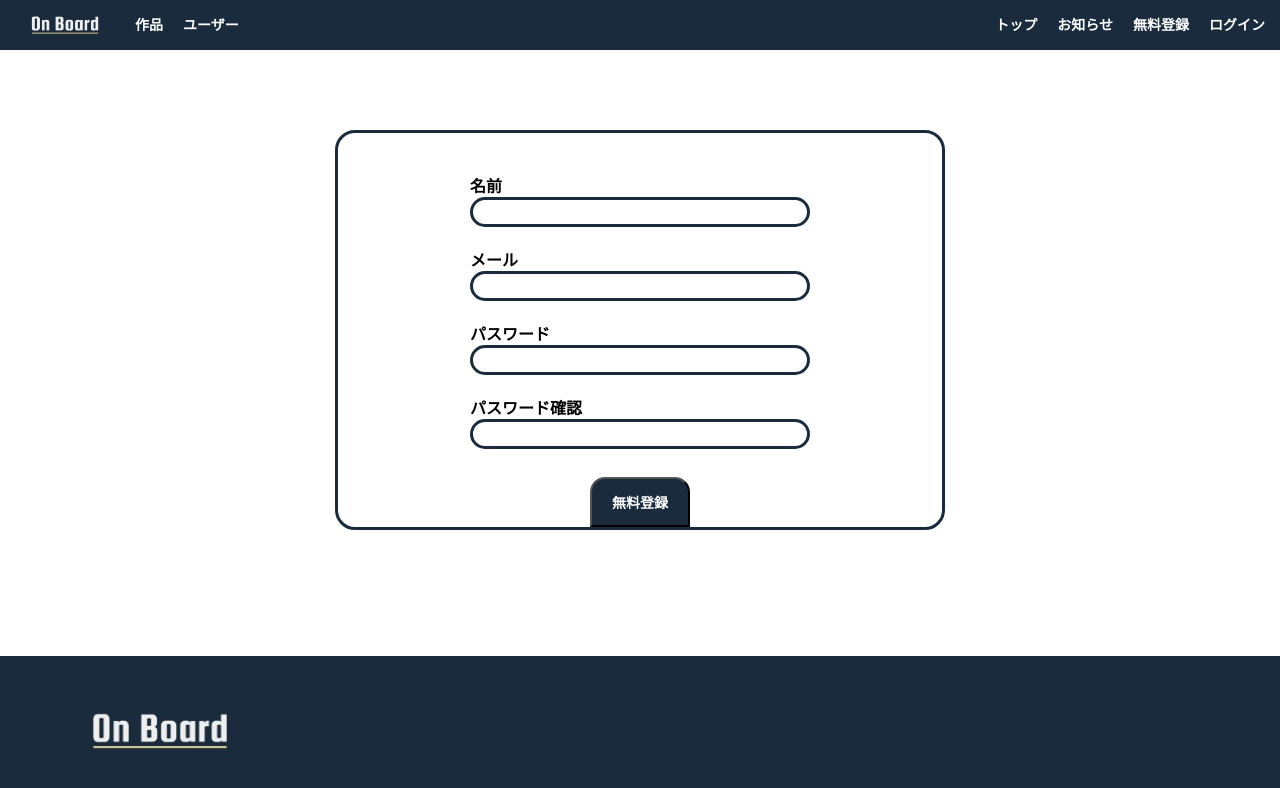
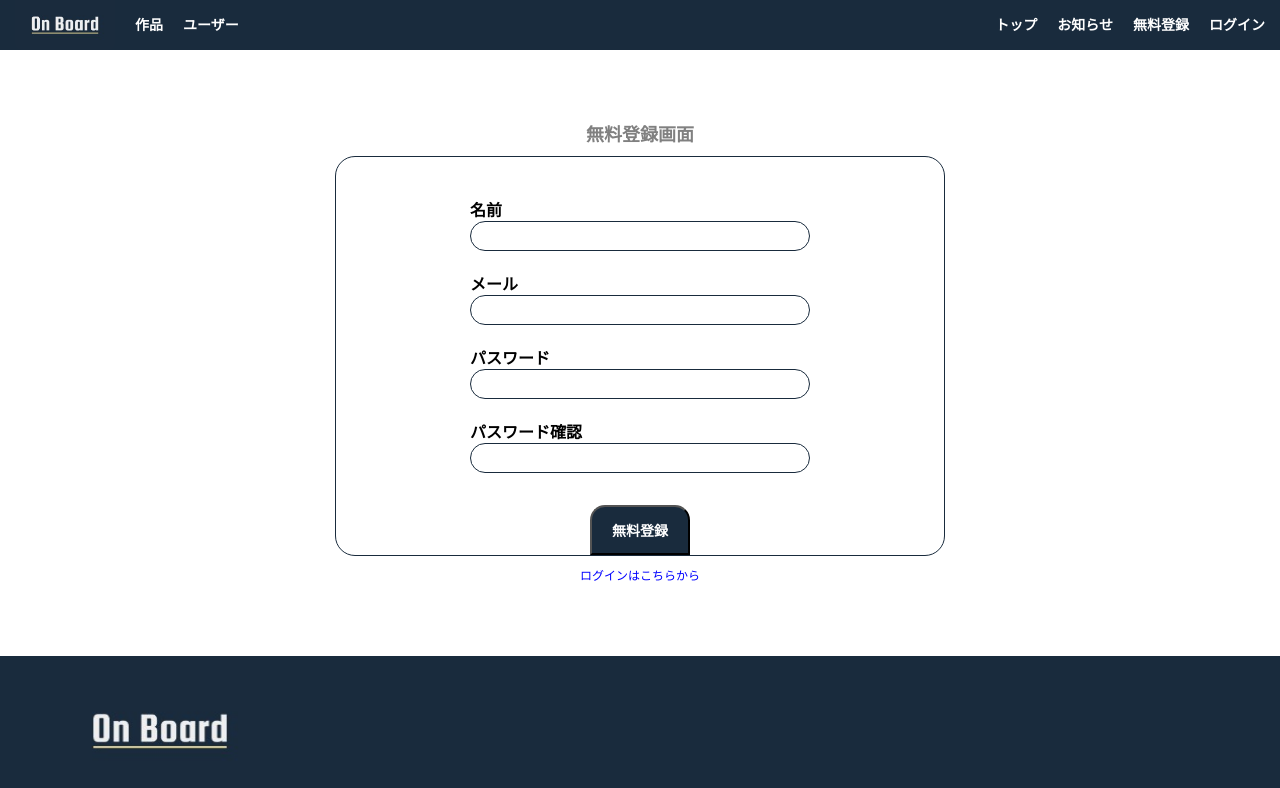
Before and after one commit to HAGARIHAYATO/On-Board, a Nuxt app in the folder client/: page /signup in a window 1280 px wide. Shown: the top 788 px of the page. Built offline with nearby package versions, Linux system fonts and the light colour scheme; no server answers.

Commit message:
fixed: layout

```diff
--- a/client/components/AssessModal.vue
+++ b/client/components/AssessModal.vue
@@ -11,7 +11,6 @@
         <p>
           機能の充実
           <select v-model="radarData['機能の充実度']">
-            <option value=null>-</option>
             <option value=0>0</option>
             <option value=1>1</option>
             <option value=2>2</option>
@@ -28,7 +27,6 @@
         <p>
           UI/UX
           <select v-model="radarData['UI/UX']">
-            <option value=null>-</option>
             <option value=0>0</option>
             <option value=1>1</option>
             <option value=2>2</option>
@@ -45,7 +43,6 @@
         <p>
           不都合な動作の少なさ
           <select v-model="radarData['不都合な動作の少なさ']">
-            <option value=null>-</option>
             <option value=0>0</option>
             <option value=1>1</option>
             <option value=2>2</option>
@@ -62,7 +59,6 @@
         <p>
           内容の斬新さ
           <select v-model="radarData['内容の斬新さ']">
-            <option value=null>-</option>
             <option value=0>0</option>
             <option value=1>1</option>
             <option value=2>2</option>
@@ -79,7 +75,6 @@
         <p>
           言語やFWのモダンさ
           <select v-model="radarData['言語やFWのモダンさ']">
-            <option value=null>-</option>
             <option value=0>0</option>
             <option value=1>1</option>
             <option value=2>2</option>
--- a/client/layouts/default.vue
+++ b/client/layouts/default.vue
@@ -76,7 +76,11 @@ export default {
       this.isLoading = !this.isLoading;
     },
     drawModal: function() {
-      this.openModal = !this.openModal;
+      if (window.parent.screen.width > 767) {
+        this.$router.push("/")
+      } else {
+        this.openModal = !this.openModal;
+      }
     },
     showConfirm: function() {
       this.confirmModal = true;
--- a/client/pages/config.vue
+++ b/client/pages/config.vue
@@ -2,6 +2,7 @@
   <div class="config-container">
     <Loading v-if="isLoading" />
     <Validation :messages="errors"/>
+    <h2 class="page-title">ご登録情報変更</h2>
     <div class="form-wrapper">
       <form @submit.prevent="submit">
         <div v-if="generalWindow" class="general__form">
@@ -288,7 +289,7 @@ textarea,
 .form-wrapper {
   box-shadow: 0 0 5px grey;
   background-color: white;
-  border: solid 3px $bg-main;
+  border: solid 1px $bg-main;
   border-radius: 5px;
   min-height: 600px;
   padding-bottom: 50px;
@@ -370,7 +371,7 @@ textarea,
     & input[type="text"],
     input[type="email"] {
       outline: 0;
-      border: solid 3px $bg-main;
+      border: solid 1px $bg-main;
       border-radius: 20px;
       padding: 0 20px;
       font-size: 18px;
@@ -383,7 +384,7 @@ textarea,
       height: 70px;
     }
     & .file {
-      border: solid 3px $bg-main;
+      border: solid 1px $bg-main;
       outline: 0;
       border-radius: 5px;
       padding: 10px;
@@ -421,7 +422,7 @@ textarea,
       outline: 0;
       width: 300px;
       min-height: 100px;
-      border: solid 3px $bg-main;
+      border: solid 1px $bg-main;
       border-radius: 5px;
       padding: 20px;
       font-weight: bold;
@@ -478,7 +479,7 @@ textarea,
     & input {
       margin: 0;
       outline: 0;
-      border: solid 3px $bg-main;
+      border: solid 1px $bg-main;
       border-radius: 20px;
       padding: 0 20px;
       font-size: 18px;
@@ -501,6 +502,11 @@ textarea,
   line-height: 30px;
   font-weight: bold;
 }
+.page-title {
+  text-align: center;
+  font-size: 18px;
+  color: grey;
+}
 @media screen and (max-width: $PhoneSize) {
   .form-wrapper {
     width: 98%;
--- a/client/pages/login.vue
+++ b/client/pages/login.vue
@@ -1,5 +1,6 @@
 <template>
   <div class="login-container">
+  <h2 class="page-title">ログイン画面</h2>
   <Validation :messages="errors"/>
     <div class="login-form-wrapper">
       <form @submit.prevent="submit">
@@ -18,6 +19,7 @@
         </p>
       </form>
     </div>
+    <p class="navigate__signup"><nuxt-link to="/signup">ご登録はこちらから</nuxt-link></p>
   </div>
 </template>
 <script>
@@ -67,7 +69,7 @@ export default {
 @import "assets/scss/app";
 .login-form-wrapper {
   background-color: white;
-  border: solid 3px $bg-main;
+  border: solid 1px $bg-main;
   border-radius: 20px;
   height: 300px;
   width: 610px;
@@ -114,7 +116,7 @@ export default {
     & input {
       margin: 0;
       outline: 0;
-      border: solid 3px $bg-main;
+      border: solid 1px $bg-main;
       border-radius: 20px;
       padding: 0 20px;
       font-size: 18px;
@@ -123,6 +125,19 @@ export default {
       font-weight: bold;
     }
   }
+}
+.navigate__signup {
+  text-align: center;
+  & a {
+    font-size: 12px;
+    text-decoration: none;
+    color: blue;
+  }
+}
+.page-title {
+  text-align: center;
+  font-size: 18px;
+  color: grey;
 }
 @media screen and (max-width: $PhoneSize) {
   .login-form-wrapper {
--- a/client/pages/signup.vue
+++ b/client/pages/signup.vue
@@ -2,6 +2,7 @@
   <div class="signup-container">
     <Loading v-if="isLoading" />
     <Validation :messages="errors"/>
+    <h2 class="page-title">無料登録画面</h2>
     <div class="signup-form-wrapper">
       <form @submit.prevent="submit">
         <div class="signup__form">
@@ -37,6 +38,7 @@
         </p>
       </form>
     </div>
+    <p class="navigate__signup"><nuxt-link to="/login">ログインはこちらから</nuxt-link></p>
   </div>
 </template>
 <script>
@@ -122,7 +124,7 @@ export default {
 @import "assets/scss/app";
 .signup-form-wrapper {
   background-color: white;
-  border: solid 3px $bg-main;
+  border: solid 1px $bg-main;
   border-radius: 20px;
   height: 400px;
   width: 610px;
@@ -169,7 +171,7 @@ export default {
     & input {
       margin: 0;
       outline: 0;
-      border: solid 3px $bg-main;
+      border: solid 1px $bg-main;
       border-radius: 20px;
       padding: 0 20px;
       font-size: 18px;
@@ -178,6 +180,19 @@ export default {
       font-weight: bold;
     }
   }
+}
+.navigate__signup {
+  text-align: center;
+  & a {
+    font-size: 12px;
+    text-decoration: none;
+    color: blue;
+  }
+}
+.page-title {
+  text-align: center;
+  font-size: 18px;
+  color: grey;
 }
 @media screen and (max-width: $PhoneSize) {
   input[type='text'],
--- a/client/pages/works/_id/edit.vue
+++ b/client/pages/works/_id/edit.vue
@@ -2,6 +2,7 @@
   <form @submit.prevent="submit" class="edit__wrapper">
     <Loading v-if="isLoading" />
     <Validation :messages="errors"/>
+    <h2 class="page-title">作品情報変更</h2>
     <div class="edit__user__bar">
       <div class="edit__user__bar__top">
         <div class="edit__url">
@@ -430,6 +431,11 @@ body {
   width: 24px;
   display: inline-block;
 }
+.page-title {
+  text-align: center;
+  font-size: 18px;
+  color: grey;
+}
 @media screen and (max-width: $PhoneSize) {
   .edit__user__bar {
     width: 98%;
--- a/client/pages/works/_id/edit_item.vue
+++ b/client/pages/works/_id/edit_item.vue
@@ -1,6 +1,7 @@
 <template>
   <div class="item__wrapper">
     <Loading v-if="isLoading" />
+    <h2 class="page-title">作品添付写真変更</h2>
     <h1 class="work__name">{{ work.Name }}</h1>
     <form class="form" @submit.prevent="submit">
       <div class="image__container">
@@ -267,6 +268,11 @@ input[type="submit"] {
     }
   }
 }
+.page-title {
+  text-align: center;
+  font-size: 18px;
+  color: grey;
+}
 @media screen and (max-width: $PhoneSize) {
   .image__container {
     margin: 10px auto;
--- a/client/pages/works/new.vue
+++ b/client/pages/works/new.vue
@@ -2,6 +2,7 @@
   <form @submit.prevent="submit" class="new__wrapper">
     <Loading v-if="isLoading" />
     <Validation :messages="errors"/>
+    <h2 class="page-title">新規作品投稿</h2>
     <div class="new__user__bar">
       <div class="new__user__bar__top">
         <div class="new__url">
@@ -406,6 +407,11 @@ body {
   width: 24px;
   display: inline-block;
 }
+.page-title {
+  text-align: center;
+  font-size: 18px;
+  color: grey;
+}
 @media screen and (max-width: $PhoneSize) {
   .new__user__bar {
     width: 98%;
```
